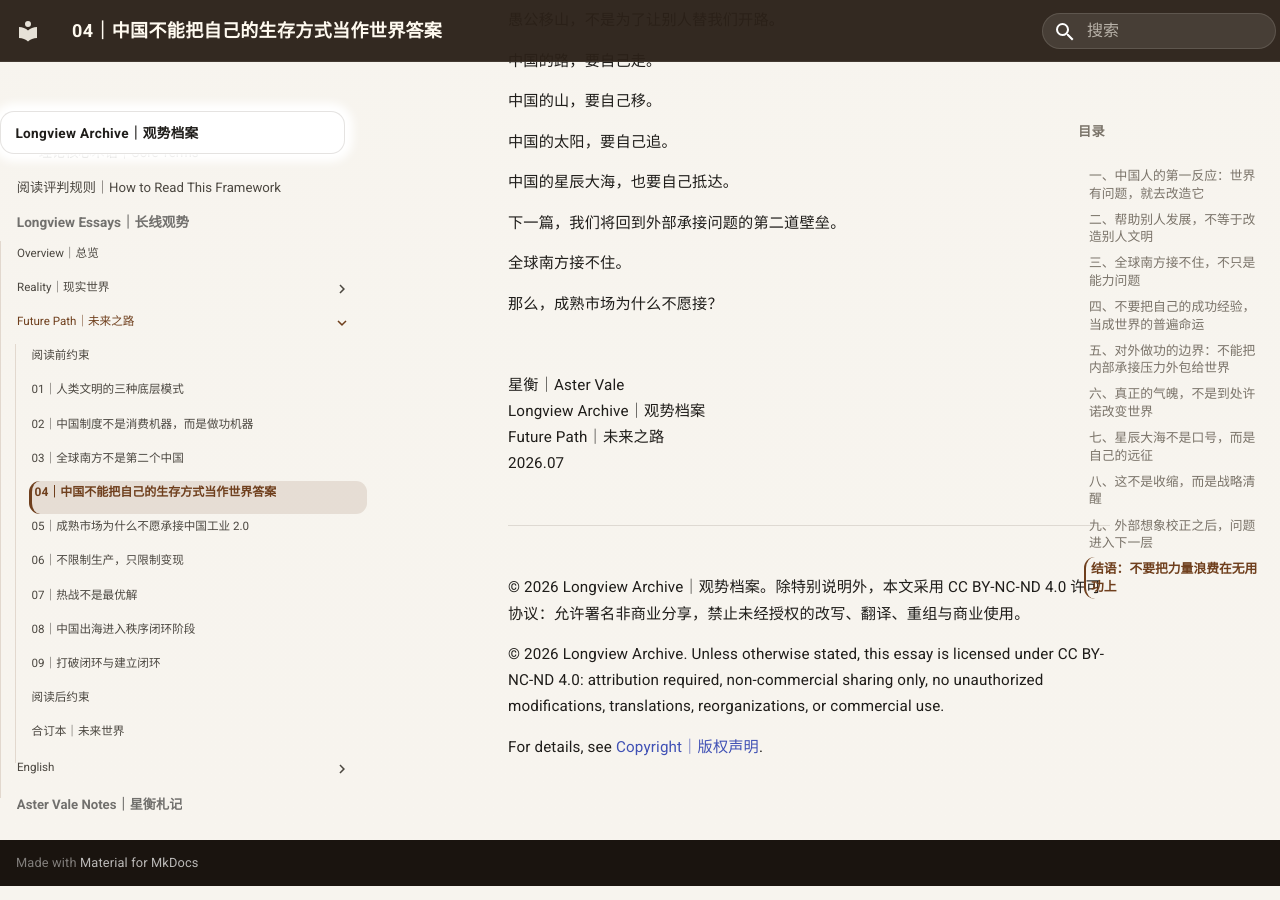
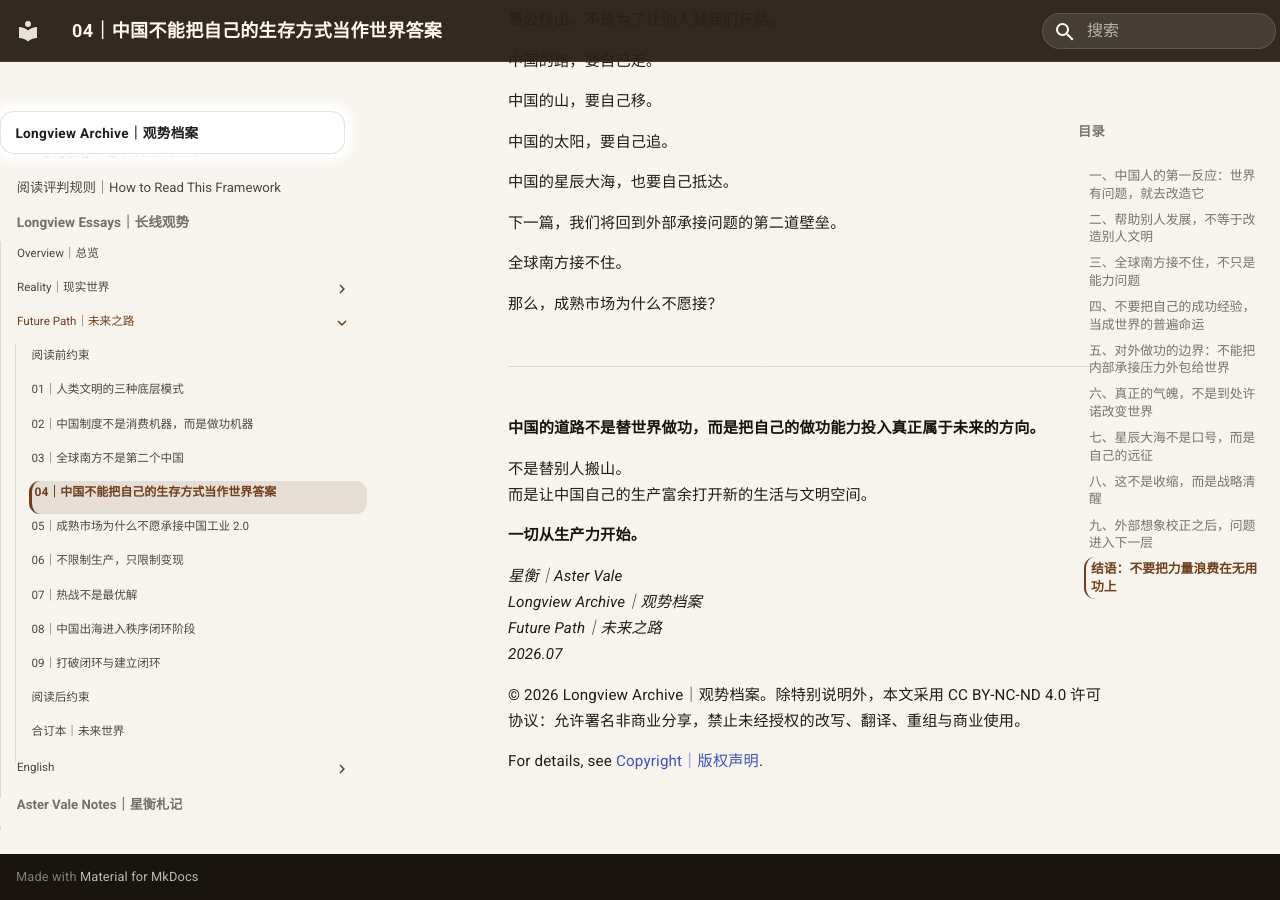
Before and after one commit to guanshi1688/longview-archive, an MkDocs documentation site: the page built from docs/essays/future/04.md, in a window 1280 px wide and 900 px high, scrolled down 16489 px. Built offline with MkDocs 1.6.1 and Material for MkDocs 9.7.7, drawn with Linux system fonts in a browser that asks for light colours.

Commit message:
Update 04.md

```diff
--- a/docs/essays/future/04.md
+++ b/docs/essays/future/04.md
@@ -721,18 +721,20 @@
 
 那么，成熟市场为什么不愿接？
 
+---
 
-<br>
+**中国的道路不是替世界做功，而是把自己的做功能力投入真正属于未来的方向。**
 
-星衡｜Aster Vale<br>
-Longview Archive｜观势档案<br>
-Future Path｜未来之路<br>
-2026.07
+不是替别人搬山。
+而是让中国自己的生产富余打开新的生活与文明空间。
 
----
+**一切从生产力开始。**
+
+*星衡｜Aster Vale*
+*Longview Archive｜观势档案*
+*Future Path｜未来之路*
+*2026.07*
 
 © 2026 Longview Archive｜观势档案。除特别说明外，本文采用 CC BY-NC-ND 4.0 许可协议：允许署名非商业分享，禁止未经授权的改写、翻译、重组与商业使用。
 
-© 2026 Longview Archive. Unless otherwise stated, this essay is licensed under CC BY-NC-ND 4.0: attribution required, non-commercial sharing only, no unauthorized modifications, translations, reorganizations, or commercial use.
-
 For details, see [Copyright｜版权声明](/copyright/).
```
